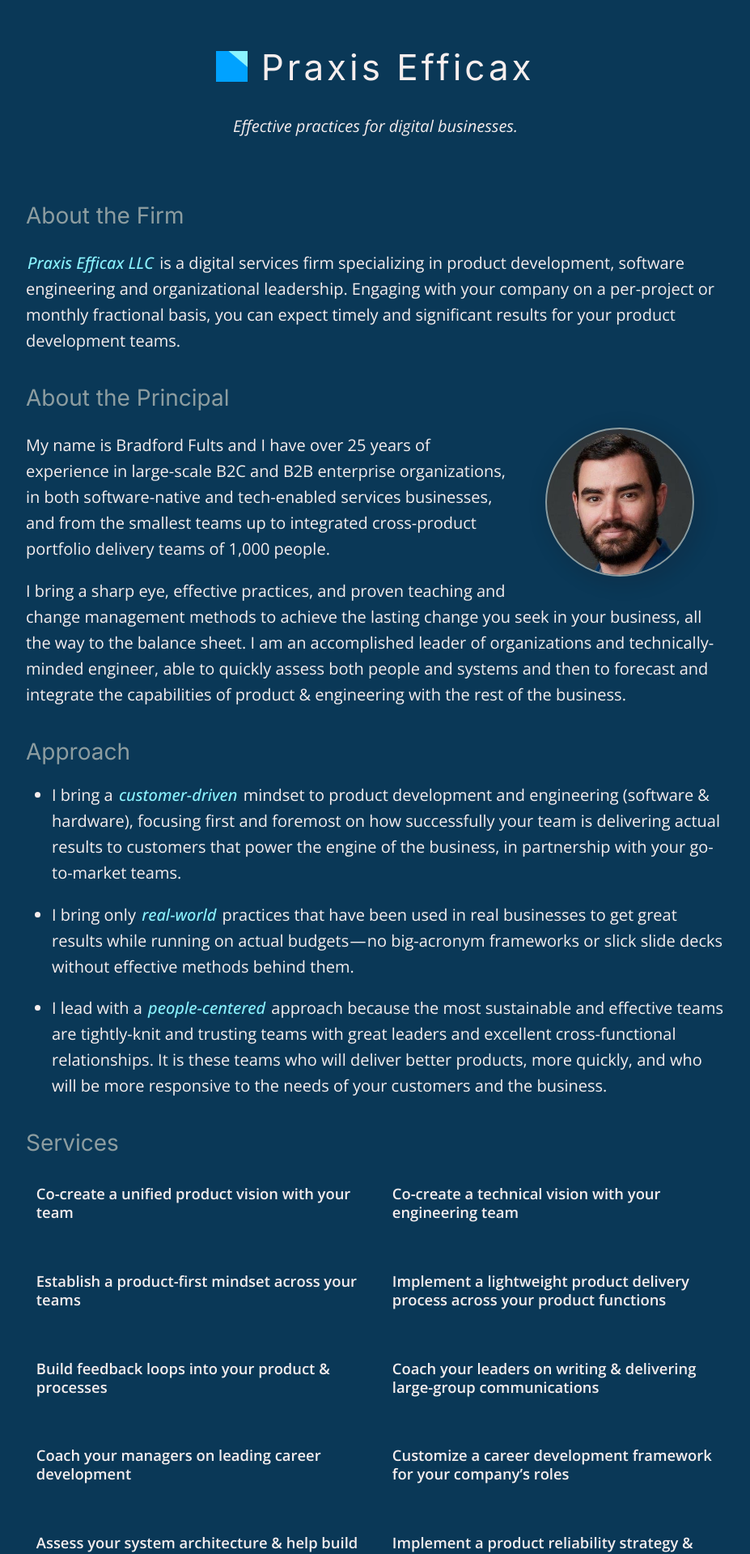
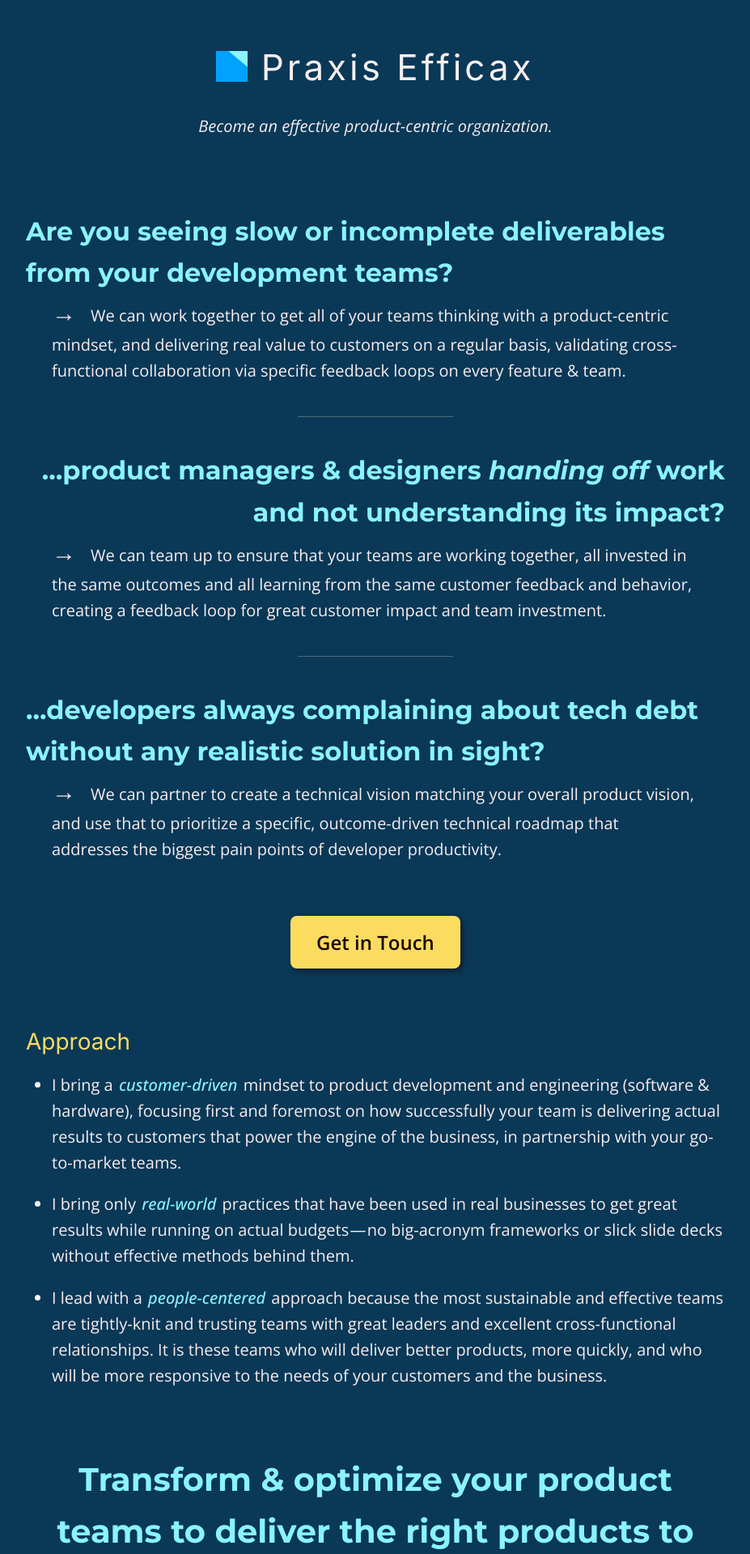
Before and after one commit to h3h/praxisefficax.com, a Jekyll site: the page built from index.html, in a window 1280 px wide. Shown: the top 1919 px of the page at 81% size, without its empty margins (176-1103 px from the left). Built offline with Jekyll 4.4.1, drawn with Linux system fonts in a browser that asks for light colours; the list of posts is cut into pages by our own code; some of the changed text lies outside the part shown.

Commit message:
Iteration on home page pitch

```diff
--- a/_config.yml
+++ b/_config.yml
@@ -1,6 +1,6 @@
 # Site settings
 title: "Praxis Efficax"
-description: "Effective practices for digital businesses."
+description: "Become an effective product-centric organization."
 baseurl: ''
 url: ''
 # google_analytics: 'UA-XXXXXX-X'
--- a/_includes/head.html
+++ b/_includes/head.html
@@ -4,7 +4,7 @@
 
     <link rel="preconnect" href="https://fonts.googleapis.com">
     <link rel="preconnect" href="https://fonts.gstatic.com" crossorigin>
-    <link href="https://fonts.googleapis.com/css2?family=Inter:wght@400;700&family=Open+Sans:ital,wght@0,300;0,400;0,500;0,600;0,700;1,300;1,400;1,500;1,600;1,700&display=swap" rel="stylesheet">
+    <link href="https://fonts.googleapis.com/css2?family=Inter:wght@400;700&family=Montserrat:ital,wght@0,400;0,700;1,400;1,700&family=Open+Sans:ital,wght@0,300;0,400;0,500;0,600;0,700;1,300;1,400;1,500;1,600;1,700&display=swap" rel="stylesheet">
 
     <link rel="stylesheet" href="{{ site.url }}{{ site.baseurl }}/style/style.css">
     <link rel="canonical" href="{{ page.url | replace:'index.html','' | prepend: site.baseurl | prepend: site.url }}">
--- a/_sass/_palette.scss
+++ b/_sass/_palette.scss
@@ -1,10 +1,18 @@
 // https://coolors.co/00a2ff-f7f0f0-8af3ff-0a3a59-8d9da0
 
 $celestial-blue: hsla(202, 100%, 50%, 1);
+
 $snow: hsla(0, 30%, 95%, 1);
 $transparent-snow: hsla(0, 30%, 95%, 0.1);
+
 $electric-blue: hsla(186, 100%, 77%, 1);
+
 $indigo-dye: hsla(204, 80%, 19%, 1);
+
 $cadet-gray: hsla(189, 9%, 59%, 1);
+
 $near-black: hsla(0, 95%, 5%, 1);
+$near-black-mid-opaque: hsla(0, 95%, 5%, 0.5);
 $near-black-near-opaque: hsla(0, 95%, 5%, 0.1);
+
+$naples-yellow: hsla(48, 96%, 68%, 1);
--- a/index.html
+++ b/index.html
@@ -2,33 +2,44 @@
 layout: default
 ---
 
-<div class="main-content index-page">
-    <h1>About the Firm</h1>
-    <p>
-        <em>Praxis Efficax LLC</em> is a digital services firm specializing in
-        product development, software engineering and organizational leadership.
-        Engaging with your company on a per-project or monthly fractional basis,
-        you can expect timely and significant results for your product
-        development teams.
-    </p>
+<article class="main-content index-page">
+    <dl class="starting-points">
+        <dt>
+            Are you seeing slow or incomplete deliverables from your development
+            teams?
+        </dt>
+        <dd>
+            We can work together to get all of your teams thinking with a
+            product-centric mindset, and delivering real value to customers on a
+            regular basis, validating cross-functional collaboration via
+            specific feedback loops on every feature &amp;&nbsp;team.
+        </dd>
 
-    <h1>About the Principal</h1>
-    <figure class="headshot"><img src="img/bradford-headshot-square.jpg" alt="Bradford Fults’s head" width="180" height="180" /></figure>
-    <p>
-        My name is Bradford Fults and I have over 25 years of experience in
-        large-scale B2C and B2B enterprise organizations, in both
-        software-native and tech-enabled services businesses, and from the
-        smallest teams up to integrated cross-product portfolio delivery teams
-        of 1,000&nbsp;people.
-    </p>
-    <p>
-        I bring a sharp eye, effective practices, and proven teaching and change
-        management methods to achieve the lasting change you seek in your
-        business, all the way to the balance sheet. I am an accomplished leader
-        of organizations and technically-minded engineer, able to quickly assess
-        both people and systems and then to forecast and integrate the
-        capabilities of product &amp; engineering with the rest of
-        the&nbsp;business.
+        <dt>
+            &hellip;product managers &amp; designers <em>handing off</em> work
+            and not understanding its impact?
+        </dt>
+        <dd>
+            We can team up to ensure that your teams are working together, all
+            invested in the same outcomes and all learning from the same
+            customer feedback and behavior, creating a feedback loop for great
+            customer impact and team investment.
+        </dd>
+
+        <dt>
+            &hellip;developers always complaining about tech debt without any
+            realistic solution in sight?
+        </dt>
+        <dd>
+            We can partner to create a technical vision matching your overall
+            product vision, and use that to prioritize a specific,
+            outcome-driven technical roadmap that addresses the biggest pain
+            points of developer&nbsp;productivity.
+        </dd>
+    </dl>
+
+    <p class="call-to-action">
+        <a href="https://calendly.com/bfults/praxis-intro" target="_blank">Get in Touch</a>
     </p>
 
     <h1>Approach</h1>
@@ -55,6 +66,13 @@ layout: default
             the&nbsp;business.
         </li>
     </ul>
+
+    <aside class="punch-line">
+        <p>
+            Transform &amp; optimize your product teams to deliver the right
+            products to your customers, quickly and repeatably.
+        </p>
+    </aside>
 
     <h1>Services</h1>
     <div class="two-columns">
@@ -108,4 +126,27 @@ layout: default
             <p></p>
         </section>
     </div>
-</div>
+
+    <p class="call-to-action">
+        <a href="https://calendly.com/bfults/praxis-intro" target="_blank">Get in Touch</a>
+    </p>
+
+    <h1>About the Principal</h1>
+    <figure class="headshot"><img src="img/bradford-headshot-square.jpg" alt="Bradford Fults’s head" width="180" height="180" /></figure>
+    <p>
+        My name is Bradford Fults and I have over 25 years of experience in
+        large-scale B2C and B2B enterprise organizations, in both
+        software-native and tech-enabled services businesses, and from the
+        smallest teams up to integrated cross-product portfolio delivery teams
+        of 1,000&nbsp;people.
+    </p>
+    <p>
+        I bring a sharp eye, effective practices, and proven teaching and change
+        management methods to achieve the lasting change you seek in your
+        business, all the way to the balance sheet. I am an accomplished leader
+        of organizations and technically-minded engineer, able to quickly assess
+        both people and systems and then to forecast and integrate the
+        capabilities of product &amp; engineering with the rest of
+        the&nbsp;business.
+    </p>
+</article>
--- a/style/style.scss
+++ b/style/style.scss
@@ -1,5 +1,6 @@
 ---
 ---
+@use 'sass:color';
 
 @import 'palette';
 @import 'normalize.css';
@@ -11,13 +12,13 @@
   box-sizing: border-box;
 }
 html, body {
+  font-size: 16px;
   height: 100%;
 }
 body {
   padding: 0;
   margin: 0;
   font-family: "Open Sans", "Helvetica Neue", Helvetica, Arial, sans-serif;
-  font-size: 16px;
   line-height: 1.6;
   color: $snow;
   background-color: $indigo-dye;
@@ -148,18 +149,118 @@ a.header-link:active {
 .main-content h1, .main-content h2, .main-content h3, .main-content h4, .main-content h5, .main-content h6 {
   margin-bottom: 1rem;
   font-weight: normal;
-  color: $cadet-gray;
+  color: $electric-blue;
+}
+
+
+// =============================================================================
+// Index page specifics
+// =============================================================================
+$vertical-section-gap: 5rem;
+
+article.index-page {
+  @media screen and (min-width:64em) {
+    margin-bottom: 4rem;
+  }
+
+  & > h1 {
+    color: $naples-yellow;
+    margin-top: $vertical-section-gap;
 
     @media screen and (min-width:64em) {
-    margin-top: 2rem;
+      margin-top: 3rem;
     }
     @media screen and (max-width:64em) {
       margin-top: 0.25rem;
     }
   }
 
-.index-page {
-  margin-bottom: 4rem;
+  aside.punch-line {
+    color: $electric-blue;
+    font-family: 'Montserrat', sans-serif;
+    font-weight: bold;
+    margin: $vertical-section-gap 2.25rem;
+    text-align: center;
+
+    @media screen and (min-width: 64em) {
+      font-size: 2.5rem;
+    }
+    @media screen and (max-width: 64em) {
+      font-size: 2rem;
+    }
+
+    p {
+      margin: 0;
+    }
+  }
+
+  dl.starting-points {
+    dt {
+      color: $electric-blue;
+      font-family: 'Montserrat', sans-serif;
+
+      @media screen and (min-width: 64em) {
+        font-size: 2rem;
+      }
+      @media screen and (max-width: 64em) {
+        font-size: 1.2rem;
+      }
+    }
+    dd {
+      margin: 0 2rem;
+    }
+    dt:nth-of-type(2n) {
+      text-align: right;
+    }
+    dt:nth-child(n+2) {
+      margin-top: 2.5rem;
+    }
+
+    dd:before {
+      content: "→";
+      font-size: 1.5em;
+      padding-right: 0.8rem;
+    }
+    // in between each dt/dd pair (after every except the last)
+    dd:not(:nth-last-of-type(1)):after {
+      border-bottom: 1px solid $cadet-gray;
+      display: block;
+      content: "";
+      margin: 2.5rem auto;
+      opacity: 0.5;
+      width: 12rem;
+    }
+  }
+
+  p.call-to-action {
+    text-align: center;
+    margin: $vertical-section-gap 0;
+
+    & > a {
+      border-radius: 0.5rem;
+      box-shadow: 3px 3px 6px $near-black-mid-opaque;
+      font-size: 1.5rem;
+      font-weight: 600;
+      padding: 1rem 2rem;
+      transition: box-shadow 0.35s;
+    }
+    & > a:link,
+    & > a:visited,
+    & > a:active {
+      color: $near-black;
+      background-color: $naples-yellow;
+    }
+    & > a:hover {
+      box-shadow: 2px 2px 3px transparentize($snow, 0.35);
+    }
+    & > a:active {
+      box-shadow: none;
+    }
+  }
+
+  li {
+    font-size: 1.25rem;
+  }
 
   figure.headshot {
     float: right;
@@ -170,9 +271,28 @@ a.header-link:active {
       outline: 2px solid $cadet-gray;
       box-shadow: 5px 5px 20px 10px $near-black-near-opaque;
     }
+
+    @media screen and (min-width:64em) {
+      margin: 0 1rem 1rem;
+
+      img {
+        height: 180px;
+        width: 180px;
+      }
+    }
+    @media screen and (max-width:64em) {
+      margin: 0 0.5rem 0.5rem;
+
+      img {
+        height: 120px;
+        width: 120px;
+      }
+    }
   }
 
-  em {
+  li em,
+  dd em,
+  p em {
     background-color: $indigo-dye;
     color: $electric-blue;
     font-weight: 500;
@@ -193,7 +313,7 @@ a.header-link:active {
 
   h2 {
     color: $snow;
-    font-size: 1.15rem;
+    font-size: 1.25rem;
     font-weight: 600;
     line-height: 1.25em;
   }
@@ -323,6 +443,7 @@ a.header-link:active {
 }
 .main-content dl dd {
   padding: 0;
+  margin-left: 2rem;
   margin-bottom: 1rem;
 }
 .main-content ul {
```
Lines whose indentation alone changed are shown as unchanged.
